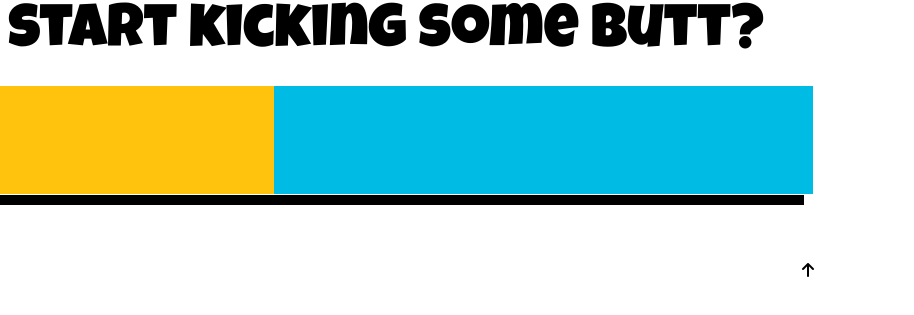
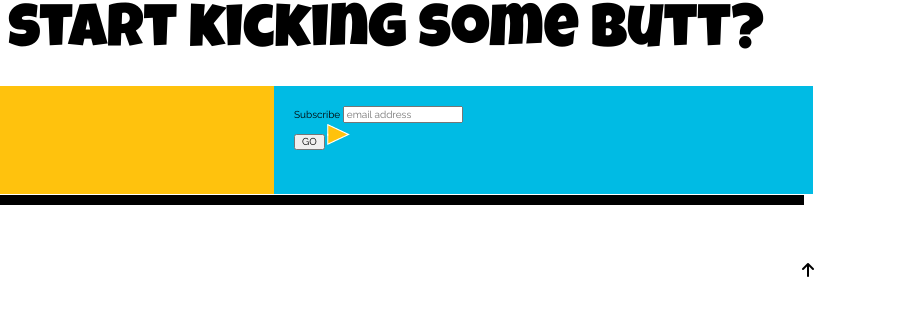
Before and after one commit to beckyfolsen/kickstartabiz, a plain HTML site: page index.html in a window 1280 px wide. Shown: the part 2452-2767 px from the top of the page, 366-1280 px from the left. Drawn offline with nearby package versions, Linux system fonts and the light colour scheme.

Commit message:
Update index.html
added form

```diff
--- a/index.html
+++ b/index.html
@@ -130,6 +130,25 @@
 			</div>
 			<div class="form">
 
+				<!-- Begin Mailchimp Signup Form -->
+				<div id="mc_embed_signup">
+					<form action="https://kickstartabiz.us5.list-manage.com/subscribe/post?u=4e1d183cd5785b375dc13836c&amp;id=2f762c8036" method="post" id="mc-embedded-subscribe-form" name="mc-embedded-subscribe-form" class="validate" target="_blank" novalidate>
+    					<div id="mc_embed_signup_scroll">
+    						<div class="label-input">
+								<label class="form-label" for="mce-EMAIL">Subscribe</label>
+								<input type="email" value="" name="EMAIL" class="input-field" id="mce-EMAIL" placeholder="email address" required>
+    							<!-- real people should not fill this in and expect good things - do not remove this or risk form bot signups-->
+    							<div style="position: absolute; left: -5000px;" aria-hidden="true"><input type="text" name="b_4e1d183cd5785b375dc13836c_2f762c8036" tabindex="-1" value=""></div>
+    						</div>
+    						<div class="clear">
+    							<input type="submit" value="GO" name="subscribe" id="mc-embedded-subscribe" class="">
+    							<img src="images/arrow.png">
+    						</div>
+    					</div>
+					</form>
+				</div>
+
+				<!--End mc_embed_signup-->
 			</div>
 		</article>
 
```
